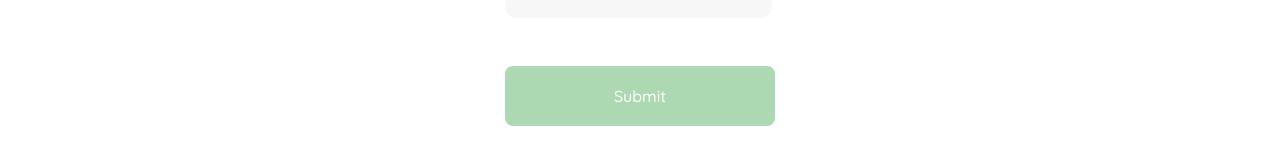
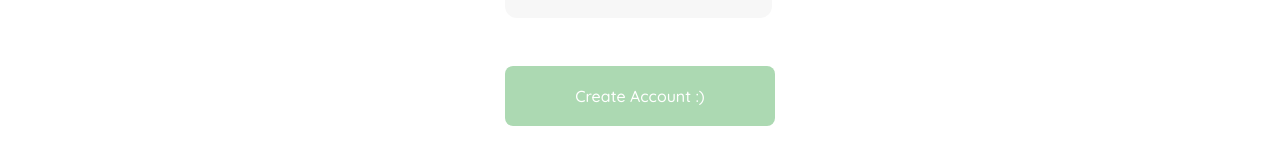
Before and after one commit to nicolas-1997/Yard-Sale-ReactJS, a React app: page / in a window 1280 px wide. Shown: the part 549-714 px from the top of the page. Built offline with nearby package versions, Linux system fonts and the light colour scheme.

Commit message:
logramos pasarle un valor al boton

```diff
--- a/src/components/ButtomPrimary.jsx
+++ b/src/components/ButtomPrimary.jsx
@@ -1,14 +1,15 @@
 import React from "react";
+
 import '../styles/ButtonPrimary.scss';
 
 
-const ButtomPrimary = () => {
+const ButtomPrimary = (valor) => {
   return (
-    <input
+    <button
       type="submit"
       className="primary-button login-button"
-      defaultValue="Create account"
-    />
+      defaultValue={valor.valor}
+    >{valor.valor}</button>
   );
 };
 
--- a/src/containers/CreateAccount.jsx
+++ b/src/containers/CreateAccount.jsx
@@ -38,7 +38,7 @@ const CreateAccount = () => {
               className="input input-password"
             />
           </div>
-          <ButtomPrimary />
+          <ButtomPrimary valor="Create Account :)"/>
         </form>
       </div>
     </div>
```
